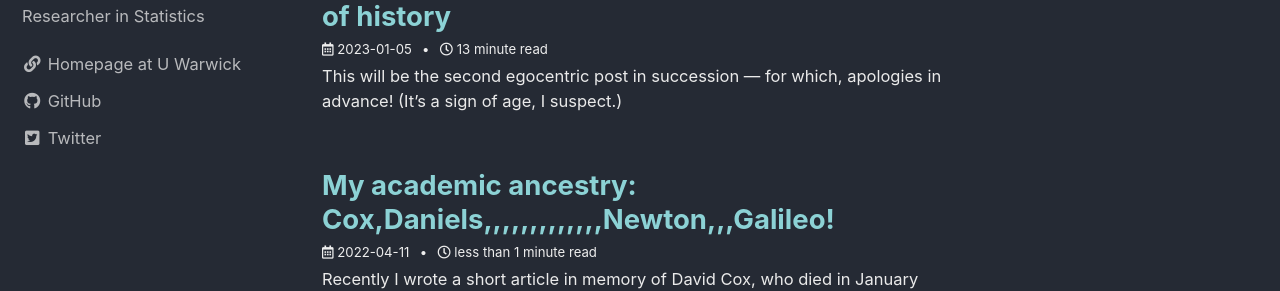
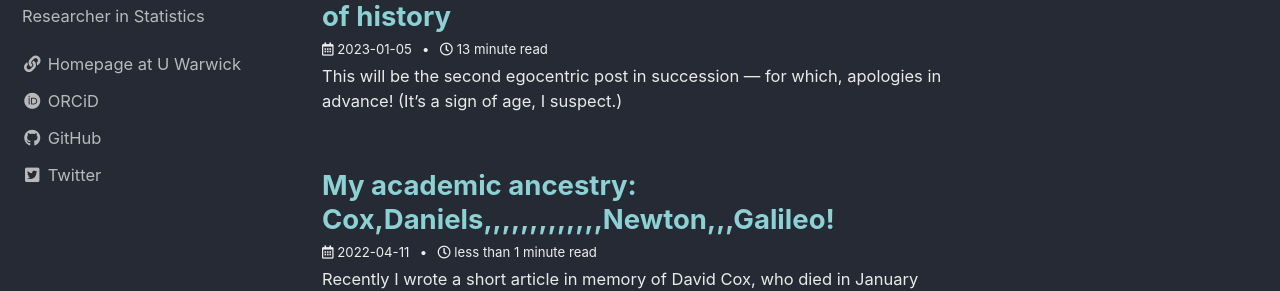
Before and after one commit to DavidFirth/blog, a Jekyll site: the page built from docs/index.html, in a window 1280 px wide. Shown: the part 280-571 px from the top of the page. Built offline with Jekyll 4.4.1, drawn with Linux system fonts in a browser that asks for light colours; cached includes are drawn as plain includes; the list of posts is cut into pages by our own code.

Commit message:
Include ORCiD link

```diff
--- a/docs/_config.yml
+++ b/docs/_config.yml
@@ -127,6 +127,9 @@
     - # label: "Instagram"
       # icon: "fab fa-fw fa-instagram"
       # url: "https://instagram.com/"
+    - label: "ORCiD"
+      icon: "fab fa-fw fa-orcid"
+      url: "https://orcid.org/0000-0003-0302-2312"
 
 # Site Footer
 footer:
```
